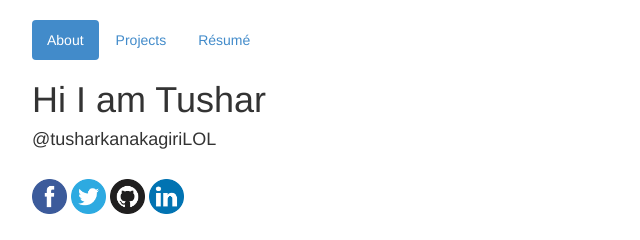
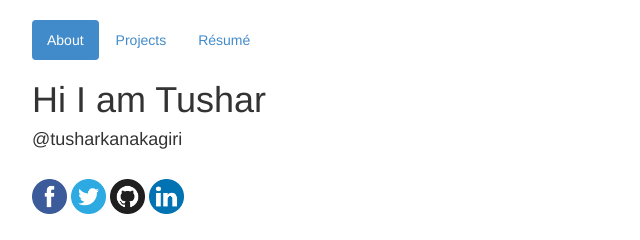
Before and after one commit to tusharkanakagiri/tusharkanakagiri.github.io, a plain HTML site: page index.html in a window 1280 px wide. Shown: the top 240 px of the page, 38-678 px from the left. Drawn offline with nearby package versions, Linux system fonts and the light colour scheme.

Commit message:
Minor fix

```diff
--- a/index.html
+++ b/index.html
@@ -24,7 +24,7 @@
 		</ul>
 	    <h1>Hi I am Tushar</h1>
 		<div id="social">
-			<div class ="handle"><h4>@tusharkanakagiriLOL</h4></div>
+			<div class ="handle"><h4>@tusharkanakagiri</h4></div>
 			<br>
 
 			<div>
```
